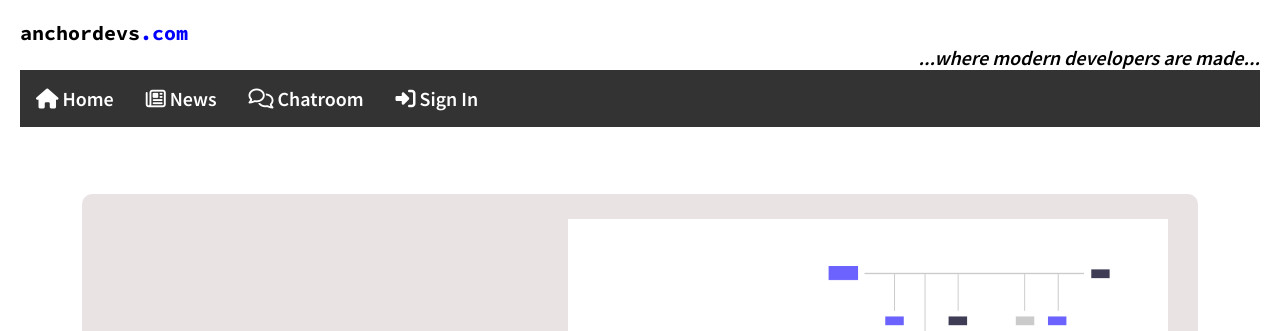
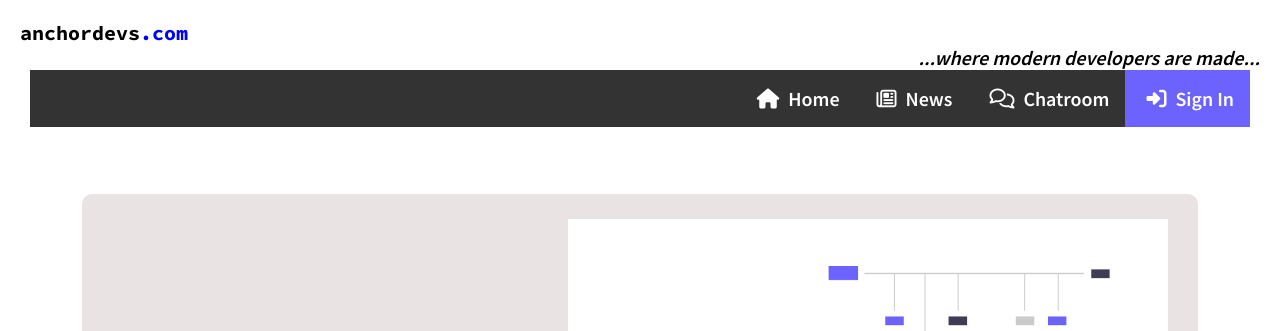
Before and after one commit to kodaas/miniprojet, a plain HTML site: page index.html in a window 1280 px wide. Shown: the top 331 px of the page. Drawn offline with Linux system fonts and the light colour scheme.

Commit message:
initial commit

```diff
--- a/style.css
+++ b/style.css
@@ -1,41 +1,49 @@
-* {box-sizing: border-box;}
+* {
+  box-sizing: border-box;
+  padding: 0px;
+  margin: 0px;
+}
 
 body {
   margin: 0;
   padding: 20px;
   background-color: #ffff;
-  font-family: 'Source Sans Pro', sans-serif;
+  font-family: "Source Sans Pro", sans-serif;
 }
 
-header{
+header {
   font-size: 20px;
-
+  width: 100%;
 }
-.ad{
-    font-family: 'Source Code Pro', monospace;
+.ad {
+  font-family: "Source Code Pro", monospace;
 }
-#com{
+#com {
   color: blue;
 }
-#motto{
+#motto {
   float: right;
   font-style: italic;
 }
- nav{
+nav {
   margin: 0;
   padding: 0;
+  width: 100%;
 }
-nav ul{
+nav ul {
   list-style-type: none;
-    margin: 0;
-    padding: 0;
+  margin: 0px 10px 0px;
+  padding: 0px;
   overflow: hidden;
   background-color: #333;
+  display: flex;
+  flex-flow: row nowrap;
+  justify-content: flex-end;
 }
-nav li{
-    float: left;
+nav li:nth-child(4) {
+  background-color: #6c63ff;
 }
-nav li a{
+nav li a {
   display: block;
   color: white;
   text-align: center;
@@ -45,8 +53,11 @@ nav li a{
 nav li a:hover {
   background-color: #111;
 }
-main{
 
+nav li a i {
+  margin: 0px 5px;
+}
+main {
 }
 .hero {
   width: 90%;
@@ -73,11 +84,9 @@ main{
 
 .hero img {
   width: 600px;
-    height: 400px
+  height: 400px;
 }
-section{
-
+section {
 }
-footer{
-
+footer {
 }
```
Lines whose indentation alone changed are shown as unchanged.
